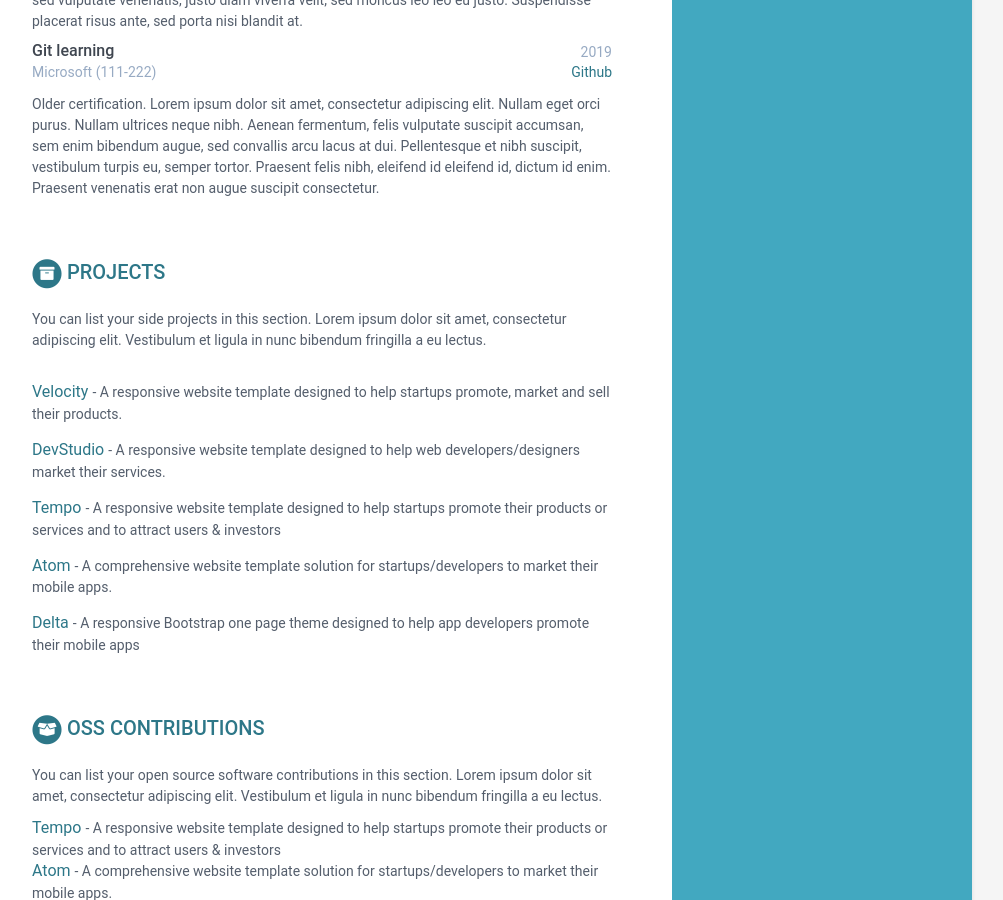
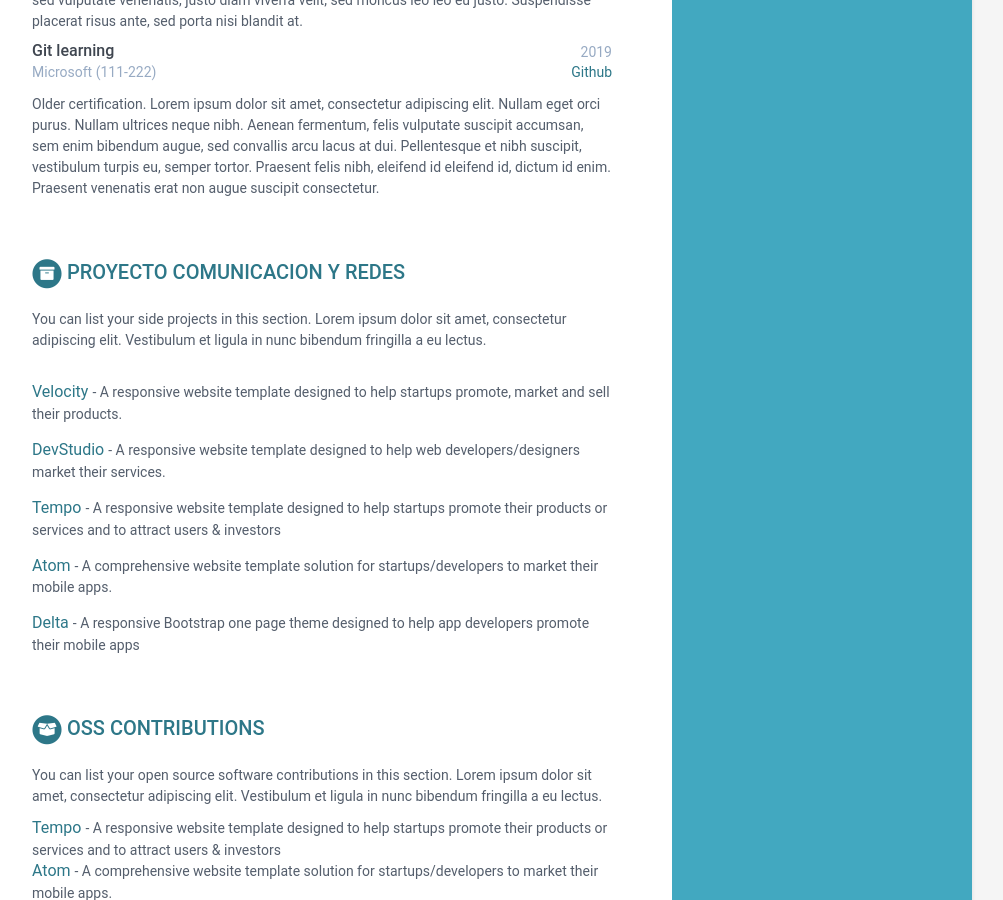
Before and after one commit to Christian-hub-art/Becerra_CV3, a Jekyll site: the page built from index.html, in a window 1280 px wide and 900 px high, scrolled down 1399 px. Shown: the whole window, without its empty margins (168-1171 px from the left). Built offline with Jekyll 4.4.1, drawn with Linux system fonts in a browser that asks for light colours.

Commit message:
Cambia nombre proyecto (#20)
mi hermoso mí te adoro mucho eres lo mejor que me pudo pasar

```diff
--- a/_data/data.yml
+++ b/_data/data.yml
@@ -155,7 +155,7 @@ certifications:
             Praesent venenatis erat non augue suscipit consectetur.
 
 projects:
-    title: Projects
+    title: Proyecto Comunicacion y Redes
     intro: >
       You can list your side projects in this
       section. Lorem ipsum dolor sit amet, consectetur adipiscing elit.
```
